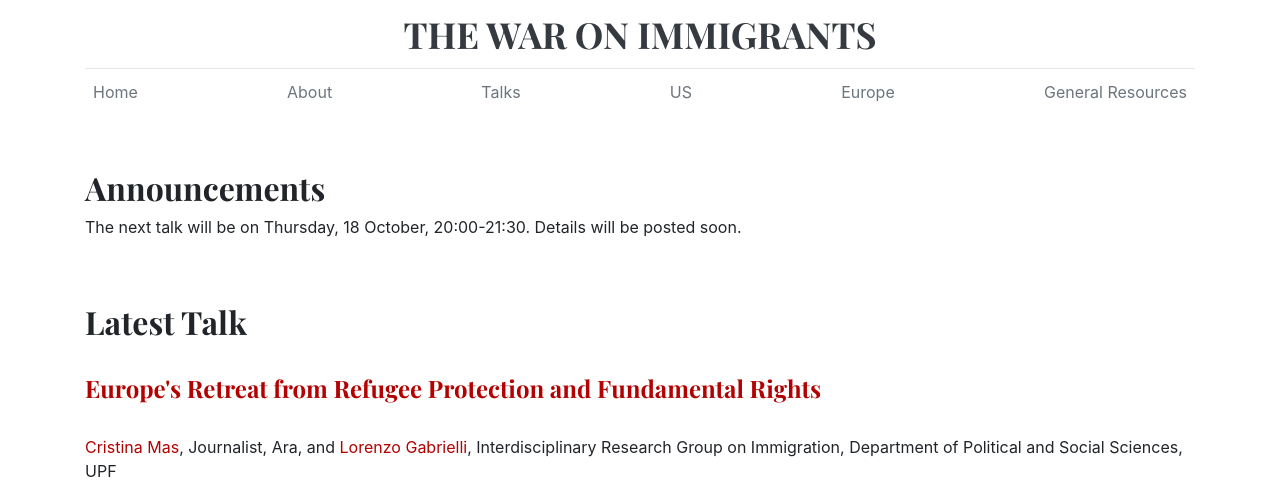
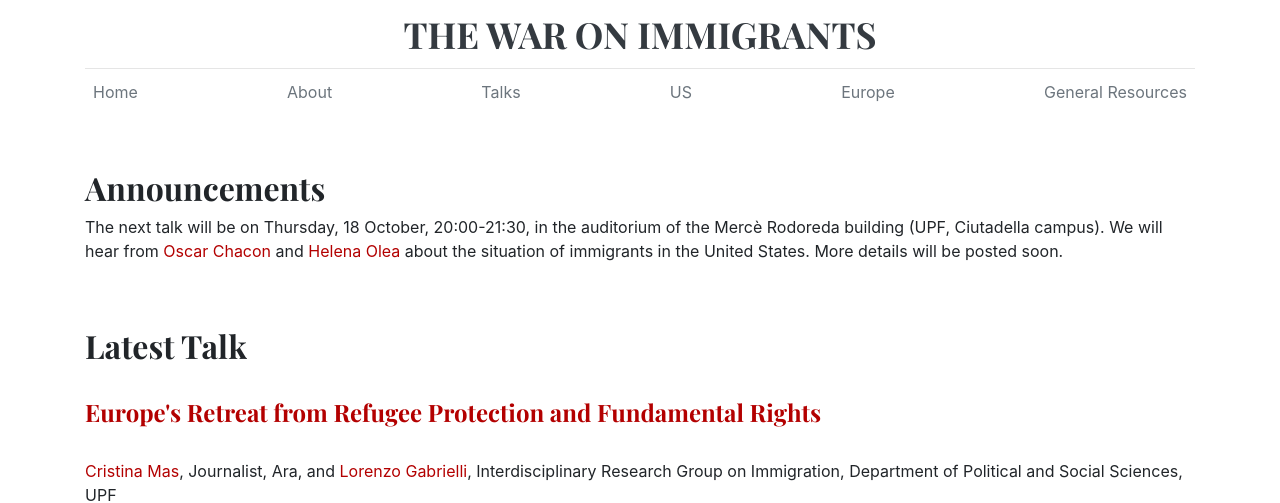
Before and after one commit to waronimmigrants/waronimmigrants.github.io, a Jekyll site: the page built from index.html, in a window 1280 px wide and 900 px high, cut to the strip 0-503 px from the top of the window. Built offline with Jekyll 4.4.1, drawn with Linux system fonts in a browser that asks for light colours.

Commit message:
next talk details

```diff
--- a/index.html
+++ b/index.html
@@ -20,7 +20,7 @@ title: The War on Immigrants
 
 <h2>Announcements</h2>
 
-<p>The next talk will be on Thursday, 18 October, 20:00-21:30. Details will be posted soon.</p>
+<p>The next talk will be on Thursday, 18 October, 20:00-21:30, in the auditorium of the Mercè Rodoreda building (UPF, Ciutadella campus). We will hear from <a href="https://www.alianzaamericas.org/profile/oscar-chacon/">Oscar Chacon</a> and <a href="https://www.alianzaamericas.org/profile/helena-olea/">Helena Olea</a> about the situation of immigrants in the United States.  More details will be posted soon.</p>
 
 <br>
 <br>
```
